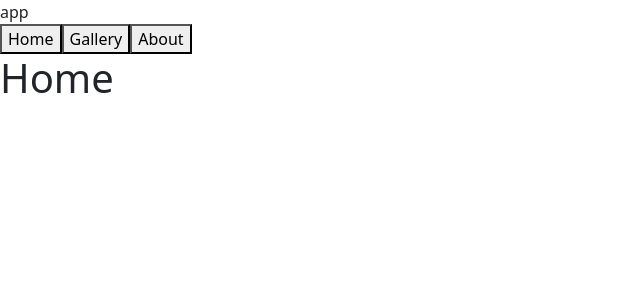
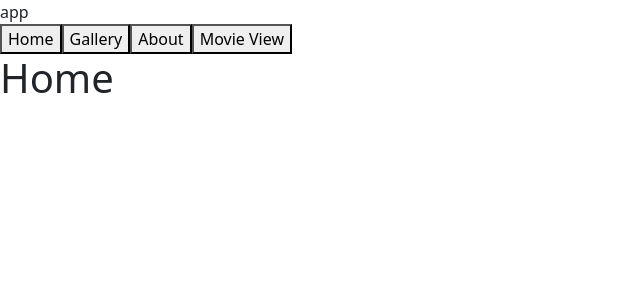
Before and after one commit to ClayAucoin/lv3-hackathon, a React (Vite) app: page / in a window 1280 px wide. Shown: the top 300 px of the page, without its empty margins (0-640 px from the left). Built offline with nearby package versions, Linux system fonts and the light colour scheme.

Commit message:
activated movieview

```diff
--- a/src/App.jsx
+++ b/src/App.jsx
@@ -3,6 +3,7 @@ import "./App.css";
 import Home from "./pages/Home";
 import Gallery from "./pages/Gallery";
 import About from "./pages/About";
+import MovieView from "./pages/MovieView";
 
 export default function App() {
   const [currentPage, setCurrentPage] = useState("home");
@@ -19,6 +20,10 @@ export default function App() {
     setCurrentPage("about");
   }
 
+  function goToMovieView() {
+    setCurrentPage("movieview");
+  }
+
   let pageContent = <Home />;
 
   if (currentPage === "home") {
@@ -27,6 +32,8 @@ export default function App() {
     pageContent = <Gallery />;
   } else if (currentPage === "about") {
     pageContent = <About />;
+  } else if (currentPage === "movieview") {
+    pageContent = <MovieView />;
   }
 
   return (
@@ -41,6 +48,9 @@ export default function App() {
       <button type="button" onClick={goToAbout}>
         About
       </button>
+      <button type="button" onClick={goToMovieView}>
+        Movie View
+      </button>
       {pageContent}
     </>
   );
--- a/src/pages/MovieView.jsx
+++ b/src/pages/MovieView.jsx
@@ -1,7 +1,7 @@
 import { useState } from "react";
 import "./MovieView.css";
-import data from "./data/enriched-collection.json";
-import MovieClip from "./components/MovieClip";
+import data from "../data/enriched-collection.json";
+import MovieClip from "../components/MovieClip";
 
 export default function MovieView() {
   const [index, setIndex] = useState(randomNumber(0, data.length - 1));
```
